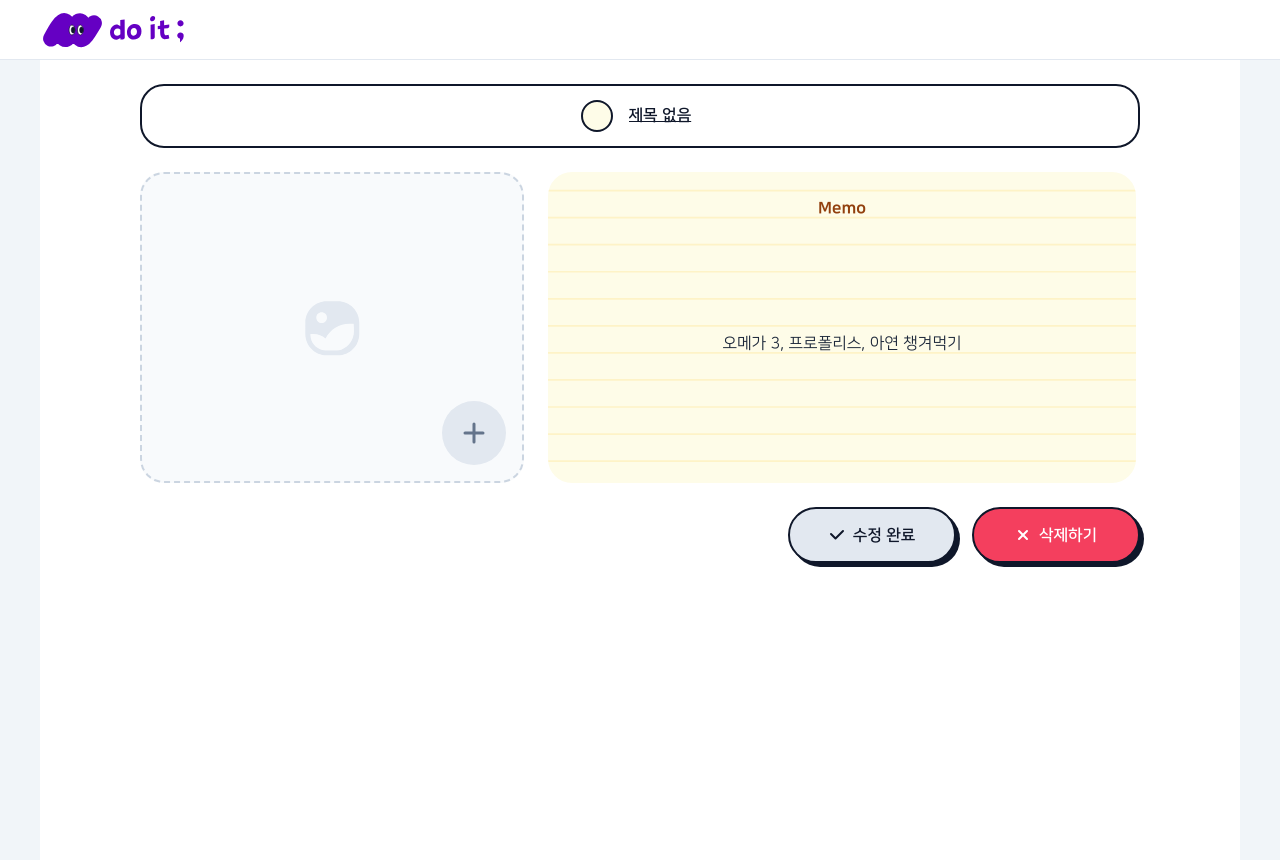
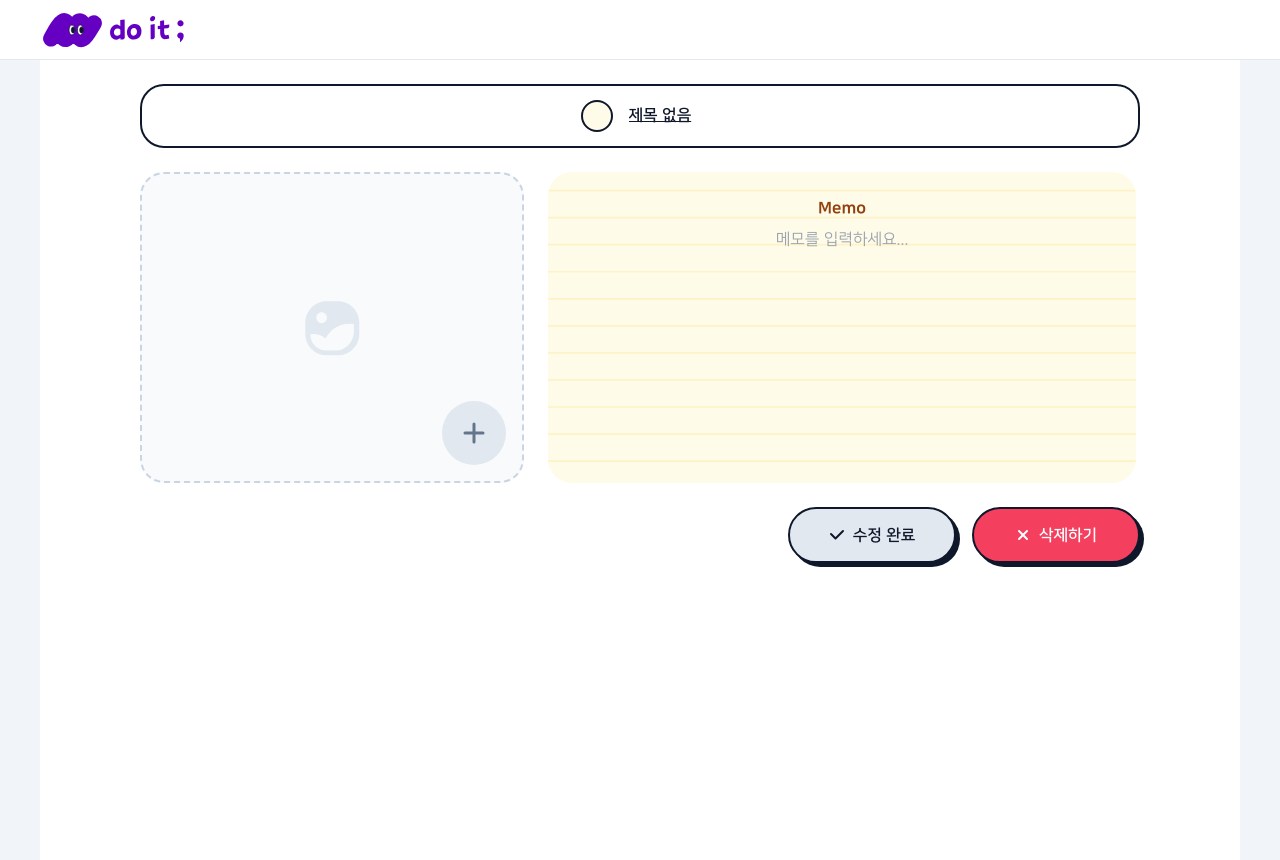
Before and after one commit to 00kang/TodoList, a Next.js app: page /items/1 in a window 1280 px wide. Built offline with nearby package versions, Linux system fonts and the light colour scheme.

Commit message:
feat: 상세 페이지에 메모 입력 기능 추가
- TodoMemoEditor 컴포넌트 분리 및 textarea 로 수정
- 메모 입력값을 patchTodo API에 함께 전달되도록 수정

```diff
--- a/src/app/items/[itemId]/page.tsx
+++ b/src/app/items/[itemId]/page.tsx
@@ -3,6 +3,7 @@
 import ShadowButton from "@/components/ShadowButton";
 import TodoHeader from "@/components/TodoHeader";
 import TodoImageUploader from "@/components/TodoImageUploader";
+import TodoMemoEditor from "@/components/TodoMemoEditor";
 import { patchTodo, postImage } from "@/lib/api";
 import { TENANT_ID } from "@/lib/constants";
 import { useParams, useRouter, useSearchParams } from "next/navigation";
@@ -18,6 +19,7 @@ export default function ItemDetailPage() {
   const [text, setText] = useState("제목 없음");
   const [todoState, setTodoState] = useState<"Default" | "Active">("Default");
   const [imageFile, setImageFile] = useState<File | null>(null);
+  const [memo, setMemo] = useState("");
 
   useEffect(() => {
     const searchText = searchParams.get("text") ?? "제목 없음";
@@ -43,7 +45,7 @@ export default function ItemDetailPage() {
         name: text,
         isCompleted: todoState === "Active",
         imageUrl,
-        memo: "",
+        memo,
       });
       router.push("/");
     } catch (err) {
@@ -65,16 +67,8 @@ export default function ItemDetailPage() {
       <div className="flex gap-6">
         {/* 이미지 업로더 */}
         <TodoImageUploader onChange={setImageFile} />
-
         {/* 메모 박스 */}
-        <div className="relative flex h-[311px] w-[588px] flex-col items-center rounded-3xl bg-[url('/images/illustrations/memo.svg')] bg-cover bg-no-repeat px-6 py-6">
-          <span className="mb-2 text-base font-extrabold text-amber-800">
-            Memo
-          </span>
-          <div className="flex flex-1 items-center text-base leading-none text-slate-800">
-            오메가 3, 프로폴리스, 아연 챙겨먹기
-          </div>
-        </div>
+        <TodoMemoEditor memo={memo} onChange={setMemo} />
       </div>
 
       {/* 버튼 영역 */}
--- /dev/null
+++ b/src/components/TodoMemoEditor.tsx
@@ -0,0 +1,25 @@
+interface TodoMemoEditorProps {
+  memo: string;
+  onChange: (value: string) => void;
+}
+
+export default function TodoMemoEditor({
+  memo,
+  onChange,
+}: TodoMemoEditorProps) {
+  return (
+    <div className="flex h-[311px] w-[588px] flex-col rounded-3xl bg-[url('/images/illustrations/memo.svg')] bg-cover bg-no-repeat px-4 py-6">
+      <span className="mb-2 text-center text-base font-extrabold text-amber-800">
+        Memo
+      </span>
+      <div className="flex-1">
+        <textarea
+          value={memo}
+          onChange={(e) => onChange(e.target.value)}
+          placeholder="메모를 입력하세요..."
+          className="h-full w-full resize-none overflow-y-auto bg-transparent text-center text-base text-slate-800 outline-none"
+        />
+      </div>
+    </div>
+  );
+}
```
